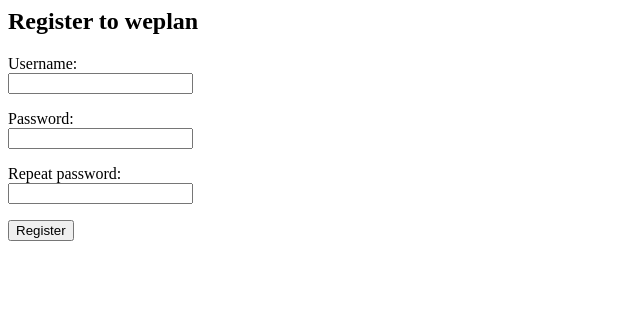
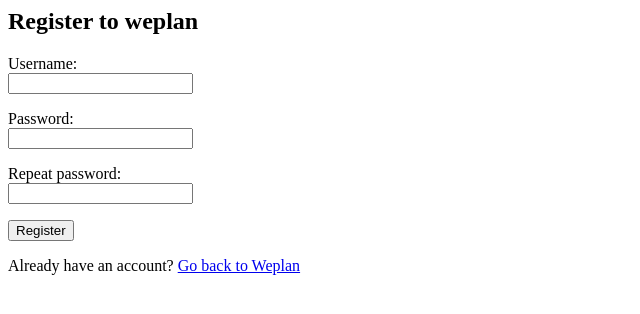
Before and after one commit to lowdodo/tsoha-weplan, a Flask app: page /register in a window 1280 px wide. Shown: the top 314 px of the page, without its empty margins (0-640 px from the left). Run offline with Flask 3, Linux system fonts and the light colour scheme.

Commit message:
changed places

```diff
--- a/templates/register.html
+++ b/templates/register.html
@@ -12,3 +12,5 @@
     <p>
     <input type="submit" value="Register"></p>
 </form>
+
+<p>Already have an account? <a href="/">Go back to Weplan</a></p>
```
